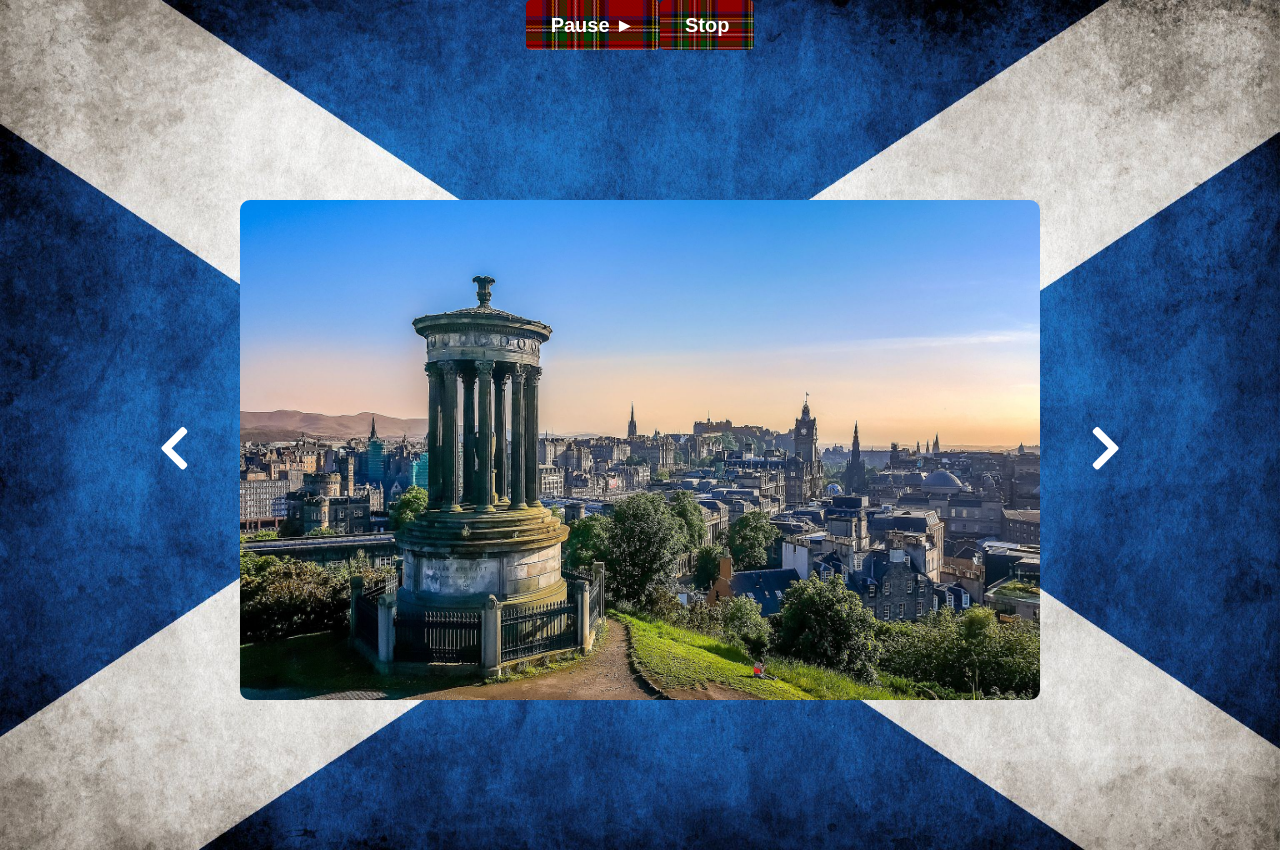
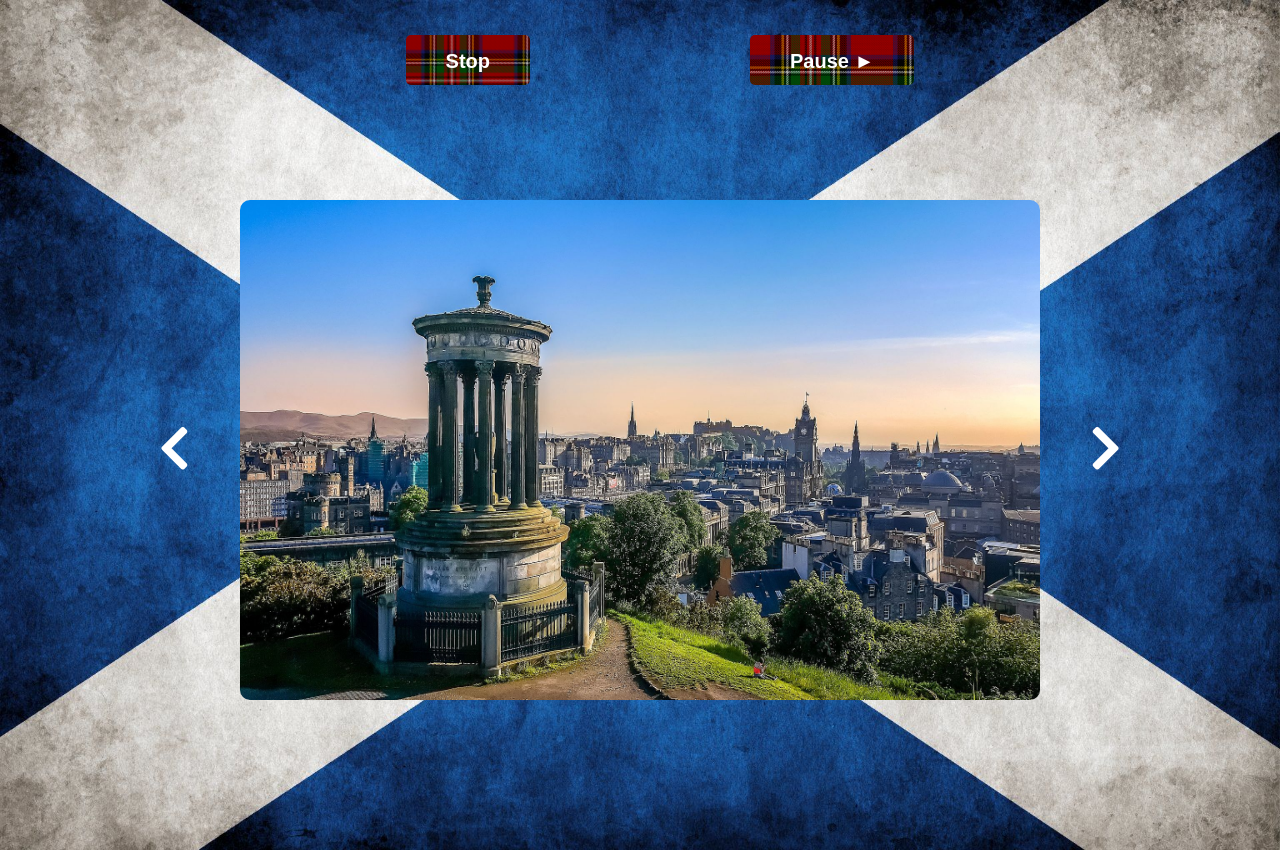
Before and after one commit to Danny-Brogno/js-jq-carousel, a plain HTML site: page index.html in a window 1280 px wide. Both pictures are taken after a click on the button "Play". Drawn offline with nearby package versions, Linux system fonts and the light colour scheme.

Commit message:
addition

```diff
--- a/css/style.css
+++ b/css/style.css
@@ -26,7 +26,7 @@ header {
 
 button {
   height: 50px;
-  padding: 10px 25px 10px 25px;
+  padding: 15px 40px 15px 40px;
   background-image: url(../img/tartan1.png);
   background-repeat: no-repeat;
   background-size: cover;
@@ -39,17 +39,17 @@ button {
   border: 0px;
 }
 
-/* #playPauseBTN {
+#playPauseBTN {
   position: absolute;
-  left: 570px;
-  top: 30px;
+  left: 750px;
+  top: 35px;
 }
 
-#stopMusicButton {
+#stopMusicBTN {
   position: absolute;
-  right: 570px;
-  top: 30px;
-} */
+  right: 750px;
+  top: 35px;
+}
 
 /* -----------------------MAIN------------------------------------- */
 
--- a/js/script.js
+++ b/js/script.js
@@ -45,10 +45,10 @@ function playPauseFun() {
 
   if(audio.paused ) {
     audio.play();
-    playPause.innerHTML = "Pause &#9658";
+    playPauseBTN.innerHTML = "Pause &#9658";
   } else {
     audio.pause();
-    playPause.innerHTML = "Play &#9658";
+    playPauseBTN.innerHTML = "Play &#9658";
   }
 }
 
@@ -56,7 +56,7 @@ function stopFun() {
   audio.pause();
   audio.currentTime = 0;
   stop.innerHTML = "Stop &#9658";
-  playPause.innerHTML = "Stop &#9658";
+  playPauseBTN.innerHTML = "Stop &#9658";
 
 }
 
```
